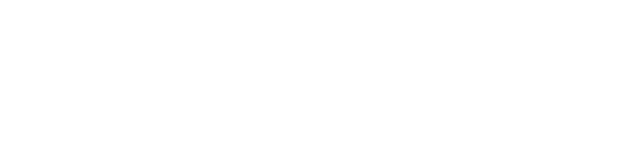
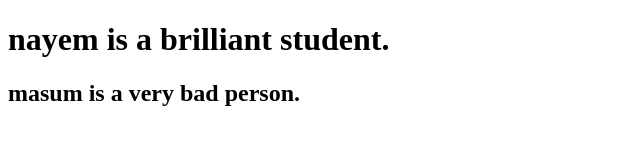
Before and after one commit to masum-mushfiq/demo, a plain HTML site: page index.html in a window 1280 px wide. Shown: the whole page, without its empty margins (0-640 px from the left). Drawn offline with Linux system fonts and the light colour scheme.

Commit message:
h1 and h2 tag is added

```diff
--- a/index.html
+++ b/index.html
@@ -6,6 +6,9 @@
     <title>Document</title>
 </head>
 <body>
+    <h1>nayem is a brilliant student.</h1>
+    <h2>masum is a very bad person.
 
+    </h2>
 </body>
 </html>
```
